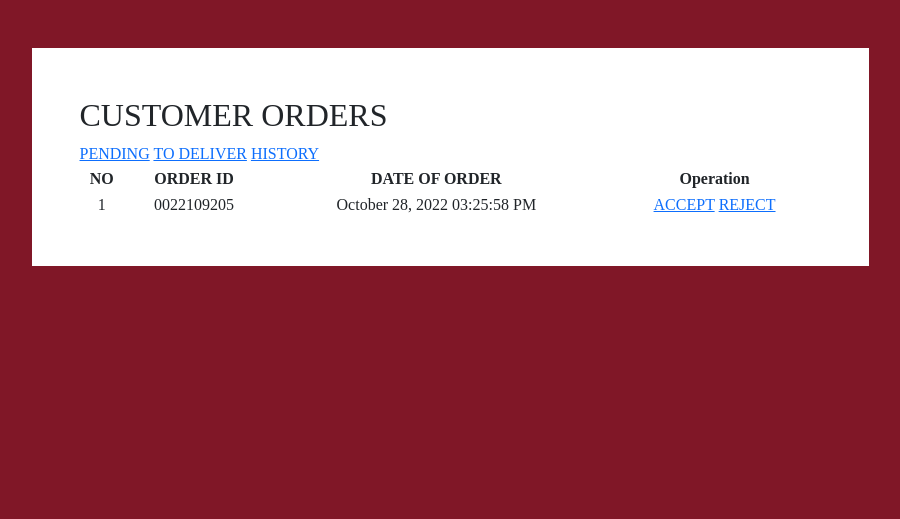
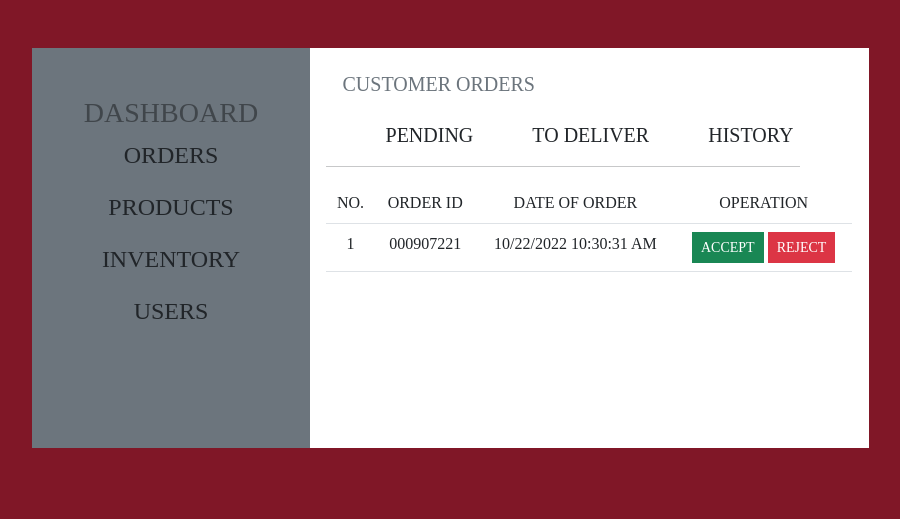
Before and after one commit to jd022/ecommerce, a PHP site: page /admin/orders.php in a window 1280 px wide. Shown: the part 82-601 px from the top of the page, without its empty margins (190-1090 px from the left). Run offline with PHP 8.4, Linux system fonts and the light colour scheme; a user stored in the database is signed in; data comes from the database, SQL or seed files in the repository.

Commit message:
admin orders NO BACK END

```diff
--- a/admin/orders.php
+++ b/admin/orders.php
@@ -62,139 +62,49 @@ if (empty($_SESSION['email'])){
         </div>
     </nav>
     <main class="container">
-        <div class="card-wrapper d-flex flex-column align-items-center" style="height: 65vh;">
-            <div class="card product-wrapper mt-5 p-lg-5 p-xxl-5 p-sm-0 p-md-0 w-75" style="text-align:justify; border:none; border-radius: 0; height: auto;">
-                <h2>CUSTOMER ORDERS</h2>
-                <span><a href="orders.php?p">PENDING</a>
-                <a href="orders.php?td">TO DELIVER</a>
-                <a href="orders.php?h">HISTORY</a></span>
-                <?php
-                if(isset($_GET['h'])){
-                ?>
-                <?php
-                $deliver_order = "SELECT * FROM user_orders
-                WHERE status = 'Delivered' ORDER BY date_time_created DESC";
-                $query_deliver_order = mysqli_query($conn, $deliver_order);
-                if($row_count = mysqli_num_rows($query_deliver_order) > 0){
-                ?>
-                <table style="text-align: center;">
+        <div class="card-wrapper d-flex flex-column align-items-center" style="height: 60vh;">
+            <div class="card mb-3 w-75 mt-5" style="height: 400px; border: none; border-radius: 0;">
+                <div class="row g-0" style="height: 100%;">
+                    <div class="col-md-4 p-0 m-0 bg-secondary">
+                        <div class="py-5 d-flex flex-column align-items-center">
+                            <p class="h3" style="color: rgba(0,0,0,0.4);">DASHBOARD</p>
+                                <span class="d-flex justify-content-center flex-column align-items-center">
+                                    <a class="text-dark fs-4 text-center" href="" style="text-decoration: none;">ORDERS</a>
+                                    <a class="text-dark mt-3 fs-4" href="" style="text-decoration: none;">PRODUCTS</a>
+                                    <a class="text-dark mt-3 fs-4" href="" style="text-decoration: none;">INVENTORY</a>
+                                    <a class="text-dark mt-3 fs-4" href="" style="text-decoration: none;">USERS</a>
+                                </span>
+                        </div>
+                    </div>
+                    <div class="col-md-8 py-4 px-3">
+                        <h5 class="text-muted px-3">CUSTOMER ORDERS</h5>
+                        <span class="fs-5 fw-normal d-flex justify-content-evenly mt-4">
+                            <a class="text-dark" style="text-decoration: none;">PENDING</a>
+                            <a class="text-dark" style="text-decoration: none;">TO DELIVER</a>
+                            <a class="text-dark" style="text-decoration: none;">HISTORY</a>
+                        </span>
+                        <hr style="width:90%">
+                        <table class="table text-center">
                             <thead>
-					<tr>
-					<th>NO</th>
-                    <th>ORDER ID</th>
-                    <th>DATE OF ORDER</th>
-                    <th>Operation</th>
-					</tr>
+                                <th style="font-weight: 500;">NO.</th>
+                                <th style="font-weight: 500;">ORDER ID</th>
+                                <th style="font-weight: 500;">DATE OF ORDER</th>
+                                <th style="font-weight: 500;">OPERATION</th>
                             </thead>
-
-					<?php
-							while($rows = mysqli_fetch_array($query_deliver_order)){
-					?>
                             <tbody>
                                 <tr>
-                    <td><?php echo $row_count;?></td>
-					<td><?php echo $rows['order_id'];?></td>
-					<td><?php echo date("F d, Y h:i:s A", strtotime($rows['date_time_created']));?></td>
-                    <td><a class="confirm-buton" href="#">ACCEPT</a>
-                        <a href="">REJECT</a>
+                                    <td>1</td>
+                                    <td>000907221</td>
+                                    <td>10/22/2022 10:30:31 AM</td>
+                                    <td>
+                                        <button class="btn btn-success btn-sm" style="border-radius: 0;">ACCEPT</button>
+                                        <button class="btn btn-danger btn-sm" style="border-radius: 0;">REJECT</button>
                                     </td>
                                 </tr>
                             </tbody>
-					<?php
-					}
-					?>
                         </table>
-                <?php
-                }else{
-                    echo '<h1>No Order</h1>';
-                }
-                ?>
-                <?php
-                }else if(isset($_GET['td'])){
-                ?>
-                <?php
-                $deliver_order = "SELECT * FROM user_orders
-                WHERE status = 'To Deliver' ORDER BY date_time_created DESC";
-                $query_deliver_order = mysqli_query($conn, $deliver_order);
-                if($row_count = mysqli_num_rows($query_deliver_order) > 0){
-                ?>
-                <table style="text-align: center;">
-					<thead>
-					<tr>
-					<th>NO</th>
-                    <th>ORDER ID</th>
-                    <th>DATE OF ORDER</th>
-                    <th>Operation</th>
-					</tr>
-					</thead>
-
-					<?php
-							while($rows = mysqli_fetch_array($query_deliver_order)){
-					?>
-					<tbody>
-					<tr>
-                    <td><?php echo $row_count;?></td>
-					<td><?php echo $rows['order_id'];?></td>
-					<td><?php echo date("F d, Y h:i:s A", strtotime($rows['date_time_created']));?></td>
-                    <td><a class="confirm-buton" href="#">ACCEPT</a>
-                        <a href="">REJECT</a>
-                    </td>
-					</tr>
-					</tbody>
-					<?php
-					}
-					?>
-					</table>
-                <?php
-                }else{
-                    echo '<h1>No Order</h1>';
-                }
-                ?>
-                <?php
-                }else{
-                ?>
-                <?php
-                $pending_order = "SELECT * FROM user_orders
-
-                WHERE status = 'Pending'";
-                $query_pending_order = mysqli_query($conn, $pending_order);
-                if($row_count = mysqli_num_rows($query_pending_order) > 0){
-                ?>
-                <table style="text-align: center;">
-					<thead>
-					<tr>
-					<th>NO</th>
-                    <th>ORDER ID</th>
-                    <th>DATE OF ORDER</th>
-                    <th>Operation</th>
-					</tr>
-					</thead>
-
-					<?php
-							while($rows = mysqli_fetch_array($query_pending_order)){
-					?>
-					<tbody>
-					<tr>
-                    <td><?php echo $row_count;?></td>
-					<td><?php echo $rows['order_id'];?></td>
-					<td><?php echo date("F d, Y h:i:s A", strtotime($rows['date_time_created']));?></td>
-                    <td><a class="confirm-buton" href="#">ACCEPT</a>
-                        <a href="">REJECT</a>
-                    </td>
-					</tr>
-					</tbody>
-					<?php
-					}
-					?>
-					</table>
-                    <?php
-                    }else{
-                        echo '<h1>No Order</h1>';
-                    }
-                    ?>
-                <?php
-                }
-                ?>
+                    </div>
+                </div>
             </div>
         </div>
     </main>
--- a/product.php
+++ b/product.php
@@ -29,7 +29,7 @@ include 'includes/nav.php';?>
         if(mysqli_num_rows($query_product) > 0){
         $rows = mysqli_fetch_array($query_product);
         ?>
-        <img src="../ecommerce/src/img/<?php echo $rows['image'];?>" class="m-4" height="400px" width="290px" alt="">
+        <img src="../ecommerce/src/img/<?php echo $rows['image'];?>" class="m-4" height="450px" width="290px" alt="">
             <div class="container-fluid row" style="width: 30%;">
                 <!-- card start -->
                 <div class="card product-wrapper mt-4 px-3 py-4 col-12 mb-0 pb-0 border border-dark" style="border:none; border-radius: 0; height: 28vh;">
@@ -117,7 +117,7 @@ include 'includes/nav.php';?>
                             </div>
                             <div class="d-flex mt-4 row">
                                 <div class="col-lg-6">
-                                    <button type="submit" name="submit" class="btn btn-warning text-black w-100">ADD TO CART</button>
+                                    <button type="submit" name="submit" class="btn btn-warning text-black w-100 fw-bold" style="height: 40px; font-size: 14px;">ADD TO CART</button>
                                 </div>
                                 <div class="col-lg-6">
                                     <a href="home.php" class="col-lg-5 btn btn-dark text-white w-100">CANCEL</a>
@@ -131,7 +131,7 @@ include 'includes/nav.php';?>
                 <div class="col-12 text-white" style="font-size: 20px;">
                     <p>Cop this first easeful design Ice Melt Tee cooz!<br>
                         Keep it Cool and Cozy!<br>
-                        and also follow us on<br>
+                        and also follow us on<br><br>
                         <svg xmlns="http://www.w3.org/2000/svg" width="22" height="22" fill="currentColor" class="bi bi-facebook" viewBox="0 0 16 16">
   <path d="M16 8.049c0-4.446-3.582-8.05-8-8.05C3.58 0-.002 3.603-.002 8.05c0 4.017 2.926 7.347 6.75 7.951v-5.625h-2.03V8.05H6.75V6.275c0-2.017 1.195-3.131 3.022-3.131.876 0 1.791.157 1.791.157v1.98h-1.009c-.993 0-1.303.621-1.303 1.258v1.51h2.218l-.354 2.326H9.25V16c3.824-.604 6.75-3.934 6.75-7.951z"/>
 </svg> : CoozyAppparelCo<br>
```
Lines whose indentation alone changed are shown as unchanged.
